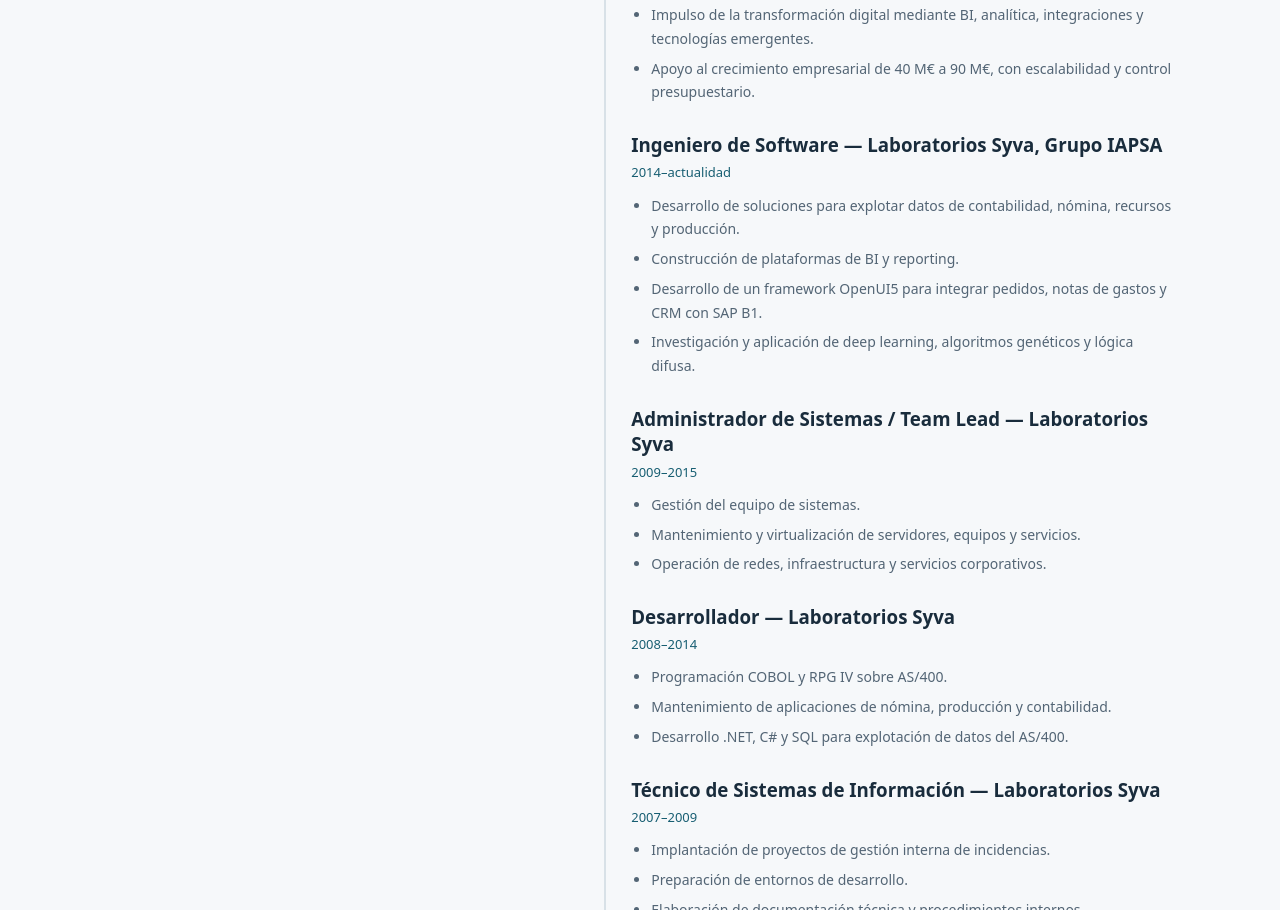
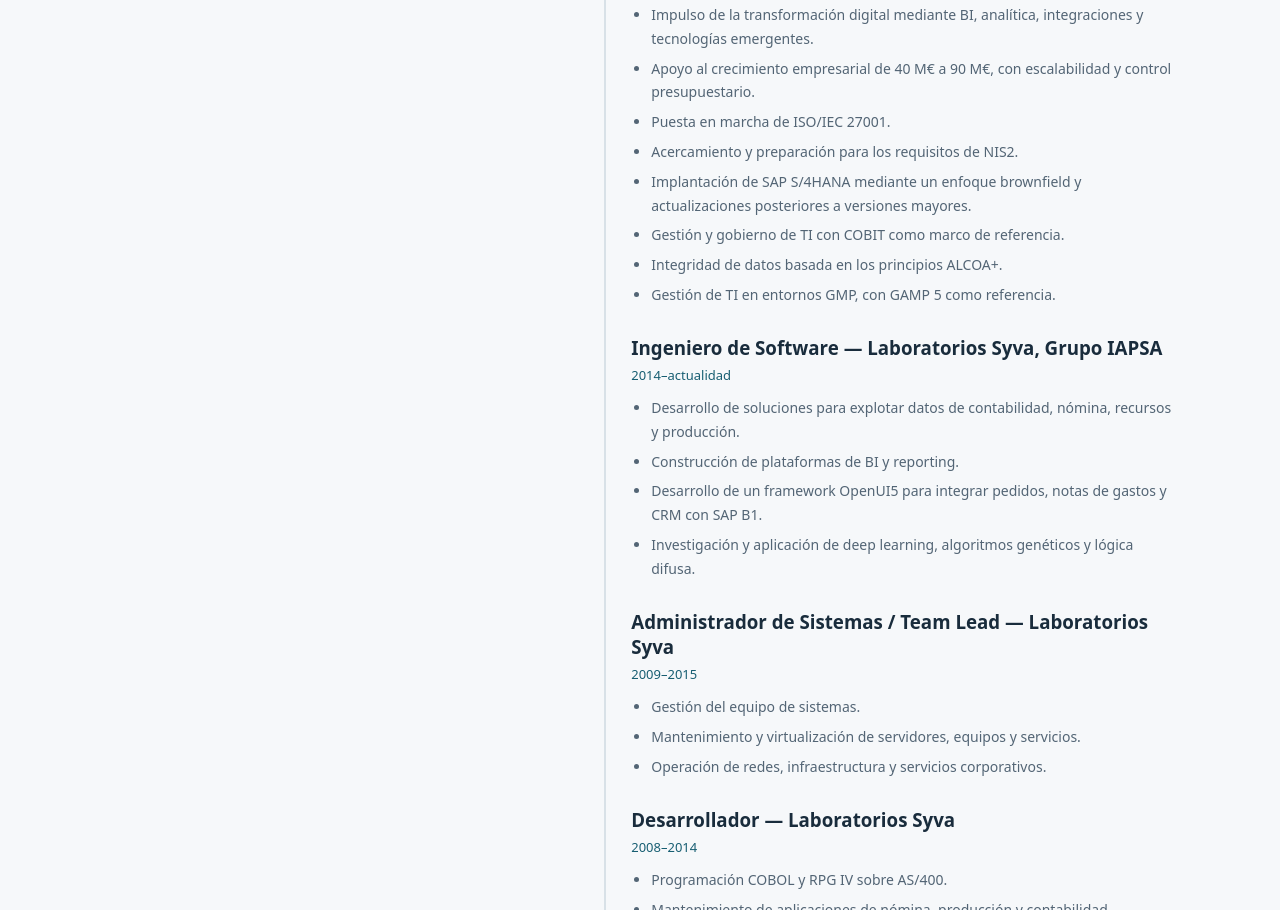
Before and after one commit to alarti/alarti.github.io, a plain HTML site: page index.html in a window 1280 px wide. Shown: the part 1739-2649 px from the top of the page. Drawn offline with Linux system fonts and the light colour scheme.

Commit message:
Amplía experiencia CIO con seguridad, SAP, gobierno IT y calidad farmacéutica

```diff
--- a/index.html
+++ b/index.html
@@ -26,7 +26,13 @@
 <li data-en="Alignment of systems, processes and business objectives.">Alineación de sistemas, procesos y objetivos de negocio.</li>
 <li data-en="Ensured availability, security and continuity of technology services.">Garantía de disponibilidad, seguridad y continuidad de los servicios tecnológicos.</li>
 <li data-en="Drove digital transformation through BI, analytics, integrations and emerging technologies.">Impulso de la transformación digital mediante BI, analítica, integraciones y tecnologías emergentes.</li>
-<li data-en="Supported company growth from €40M to €90M, maintaining scalability and IT budget control.">Apoyo al crecimiento empresarial de 40 M€ a 90 M€, con escalabilidad y control presupuestario.</li></ul></div>
+<li data-en="Supported company growth from €40M to €90M, maintaining scalability and IT budget control.">Apoyo al crecimiento empresarial de 40 M€ a 90 M€, con escalabilidad y control presupuestario.</li>
+<li data-en="Initiated the implementation of ISO/IEC 27001.">Puesta en marcha de ISO/IEC 27001.</li>
+<li data-en="Initial alignment and preparation for NIS2 requirements.">Acercamiento y preparación para los requisitos de NIS2.</li>
+<li data-en="SAP S/4HANA implementation using a brownfield approach, followed by major-version upgrades.">Implantación de SAP S/4HANA mediante un enfoque brownfield y actualizaciones posteriores a versiones mayores.</li>
+<li data-en="IT management and governance using COBIT as a reference framework.">Gestión y gobierno de TI con COBIT como marco de referencia.</li>
+<li data-en="Data integrity based on ALCOA+ principles.">Integridad de datos basada en los principios ALCOA+.</li>
+<li data-en="IT management in GMP environments, with GAMP 5 as a reference.">Gestión de TI en entornos GMP, con GAMP 5 como referencia.</li></ul></div>
 <div class="job"><h3 data-en="Software Engineer — Laboratorios Syva, Grupo IAPSA">Ingeniero de Software — Laboratorios Syva, Grupo IAPSA</h3><p class="meta" data-en="2014–Present">2014–actualidad</p><ul>
 <li data-en="Developed solutions to exploit data generated by accounting, payroll, resources and production systems.">Desarrollo de soluciones para explotar datos de contabilidad, nómina, recursos y producción.</li>
 <li data-en="Built BI and reporting platforms.">Construcción de plataformas de BI y reporting.</li>
```
